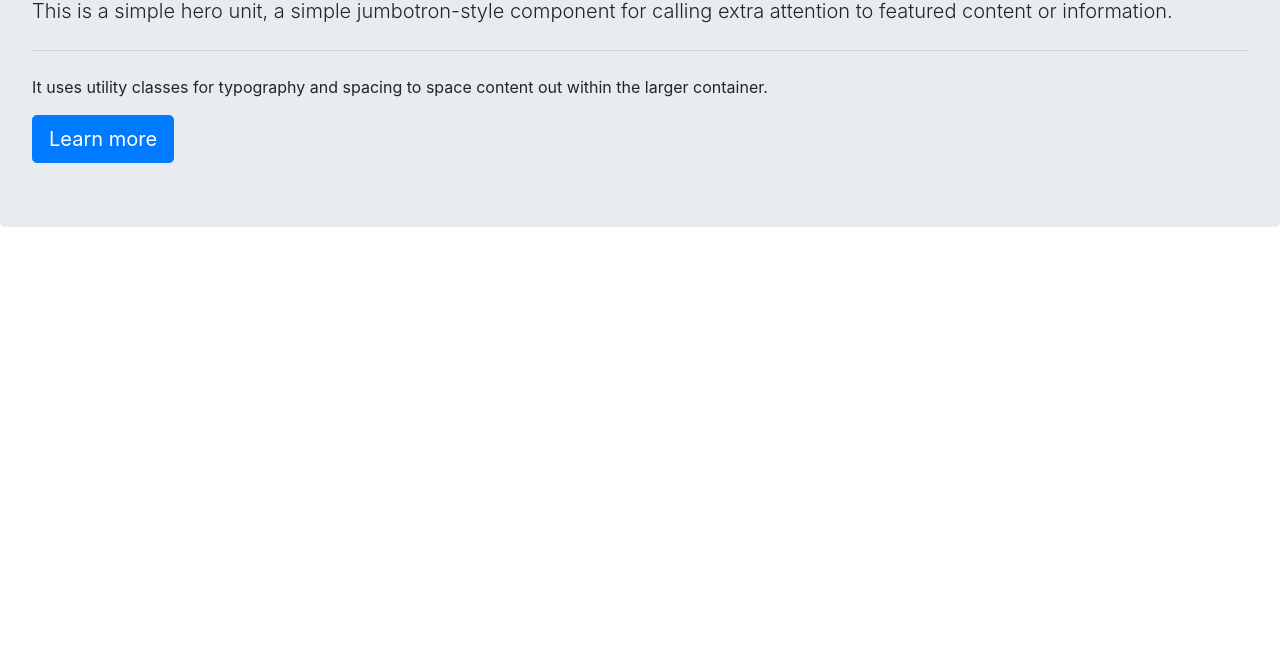
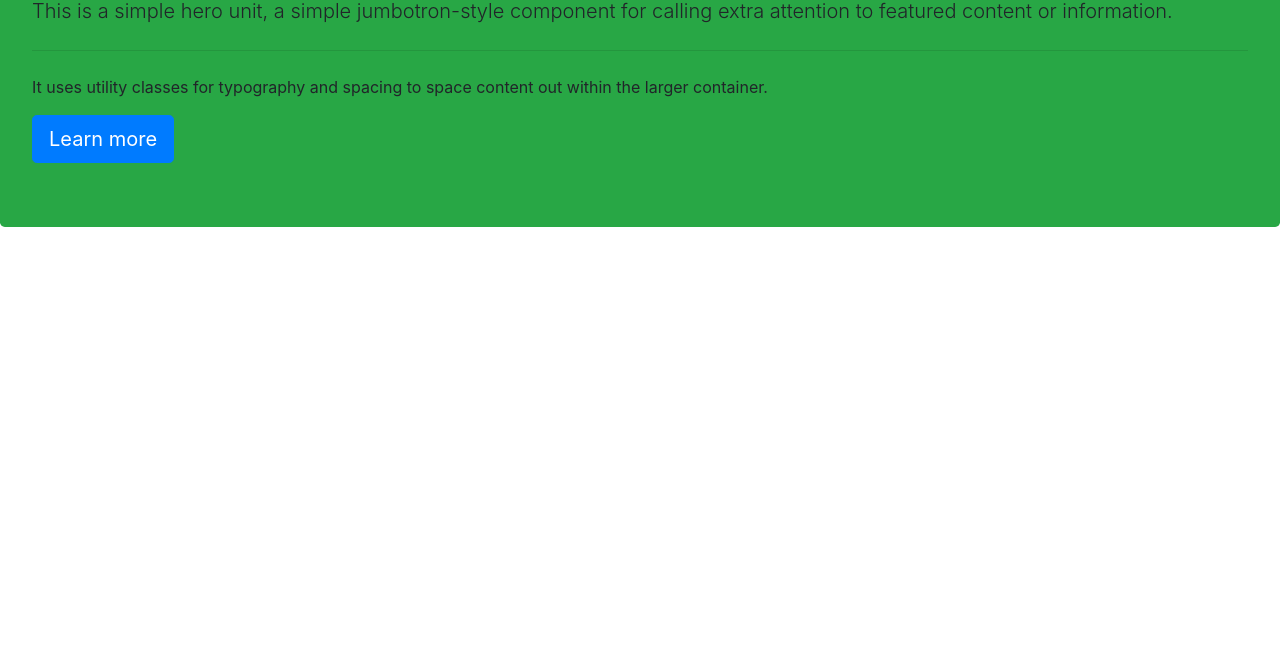
Before and after one commit to Bioinformatics-Surgeon/githubTEST, a plain HTML site: page index.html in a window 1280 px wide. Shown: the part 143-800 px from the top of the page. Drawn offline with nearby package versions, Linux system fonts and the light colour scheme.

Commit message:
Update index.html
changes the color from gray to green in jumbotron

```diff
--- a/index.html
+++ b/index.html
@@ -14,7 +14,7 @@
     <title>Document</title>
   </head>
   <body>
-    <div class="jumbotron">
+    <div class="jumbotron bg-success">
       <h1 class="display-4">Hello, world!</h1>
       <p class="lead">
         This is a simple hero unit, a simple jumbotron-style component for
```
